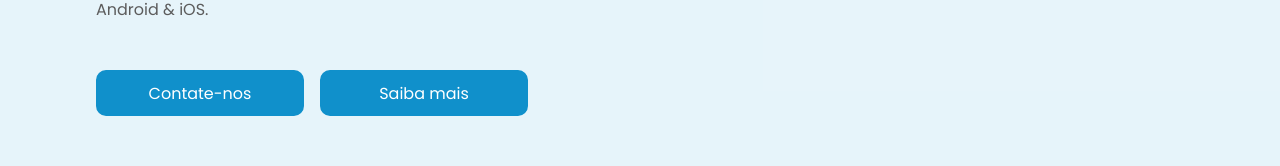
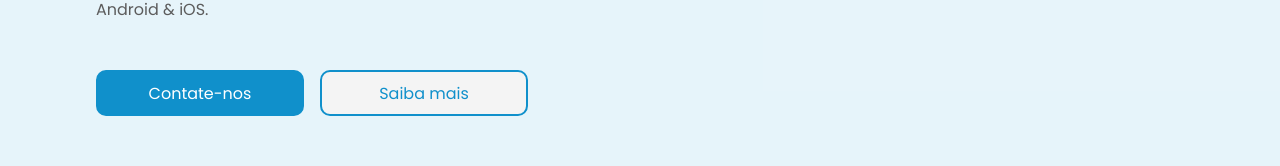
Before and after one commit to fdfborges/agencyweb-react-ts, a React (Vite) app: page / in a window 1280 px wide. In both pictures the pointer is over the button "Saiba mais". Shown: the part 418-584 px from the top of the page. Built offline with nearby package versions, Linux system fonts and the light colour scheme.

Commit message:
Add section VewMore

```diff
--- a/src/Pages/Home/index.tsx
+++ b/src/Pages/Home/index.tsx
@@ -3,6 +3,7 @@ import { Conector } from "../../components/Conector/Conector";
 import { Header } from "../../components/Header/header";
 import { HomePresentation } from "../../components/HomePresentation/HomePresentation";
 import { ServicesResume } from "../../components/ServicesResume/ServicesResume";
+import { ViewMore } from "../../components/Viewmore/Viewmore";
 
 
 export function Home(){
@@ -16,7 +17,7 @@ export function Home(){
 
         <ServicesResume />
 
-
+        <ViewMore />
         </>
     )
 }
--- a/src/components/HomePresentation/HomePresentation.module.css
+++ b/src/components/HomePresentation/HomePresentation.module.css
@@ -84,8 +84,7 @@
 
 .buttons:last-child:hover{
     transition:  0.2s;
-    color: var(--white);
-    background-color: var(--blue);
+    background-color: var(--gray-300);
 }
 
 .teste{
```
